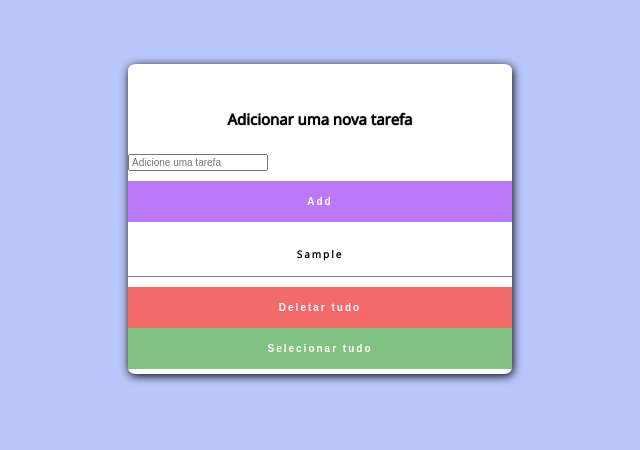
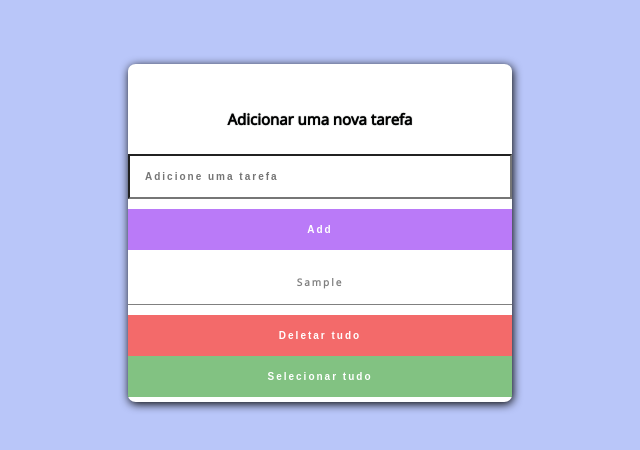
Before and after one commit to PriscillaRoiz/Projeto-Pri-Keka, a plain HTML site: page index.html in a window 1280 px wide. Both pictures are taken after typing "Sample" into the empty fields and a click on the button "Add". Shown: the whole page, without its empty margins (328-968 px from the left). Drawn offline with nearby package versions, Linux system fonts and the light colour scheme.

Commit message:
ultimo commit terça-feira

```diff
--- a/css/style.css
+++ b/css/style.css
@@ -26,9 +26,12 @@ li {
     border-bottom: 1px grey solid;
     padding: 15px;
     text-align: center;
+    color: grey;
+    border-bottom-color: grey;
+
+}
 
 
-}
   .container {
     background: white;
     box-shadow: 1px 2px 10px black;
@@ -43,7 +46,7 @@ li {
     text-shadow: 0px 0px 1px rgba(7, 15, 13, 0.726);
     text-align: center;
     padding: 15px;
-  }x
+  }
 
   .tarefa__input {
         background: white;
--- a/js/script.js
+++ b/js/script.js
@@ -20,8 +20,6 @@ umaTarefa.addEventListener("click", function (evento) {
         tarefa.value = ""
         erro.textContent = "";
 
-
-
         const excluirButton = document.querySelector(".excluirTarefa__button")
 
         excluirButton.addEventListener("click", function (evento) {
@@ -30,18 +28,24 @@ umaTarefa.addEventListener("click", function (evento) {
             }
         })
 
-        const selectAllButton = document.querySelector(".SelecionarAllTarefa__button")
+        const selectAllButton = document.querySelector(".tarefa")
 
-        selectAllButton.addEventListener("dblclick", function(){
+
+        if (selectAllButton.addEventListener("dblclick", function (evento) {
+
             NovasTarefas.style.textDecoration = "line-through";
             NovasTarefas.style.color = "grey";
-            })
+        }));
 
 
-            // selectAllButton.addEventListener("click", function(){
-            //     selectAllButton.style.textDecoration = "none";
-            //     selectAllButton.style.color = "black";
-            // })
+
+
+
+
+        // selectAllButton.addEventListener("click", function(){
+        //     selectAllButton.style.textDecoration = "none";
+        //     selectAllButton.style.color = "black";
+        // })
     }
 
 });
```
